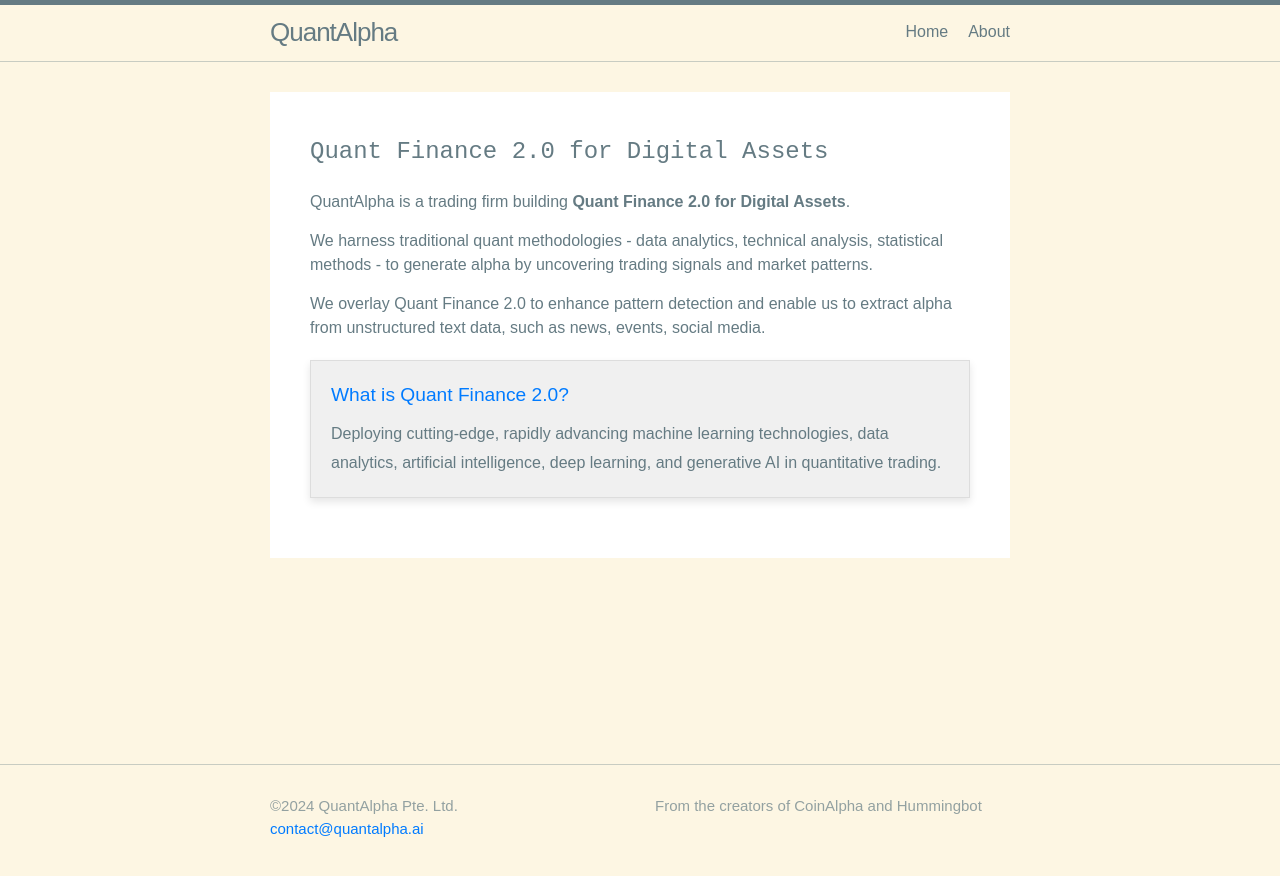
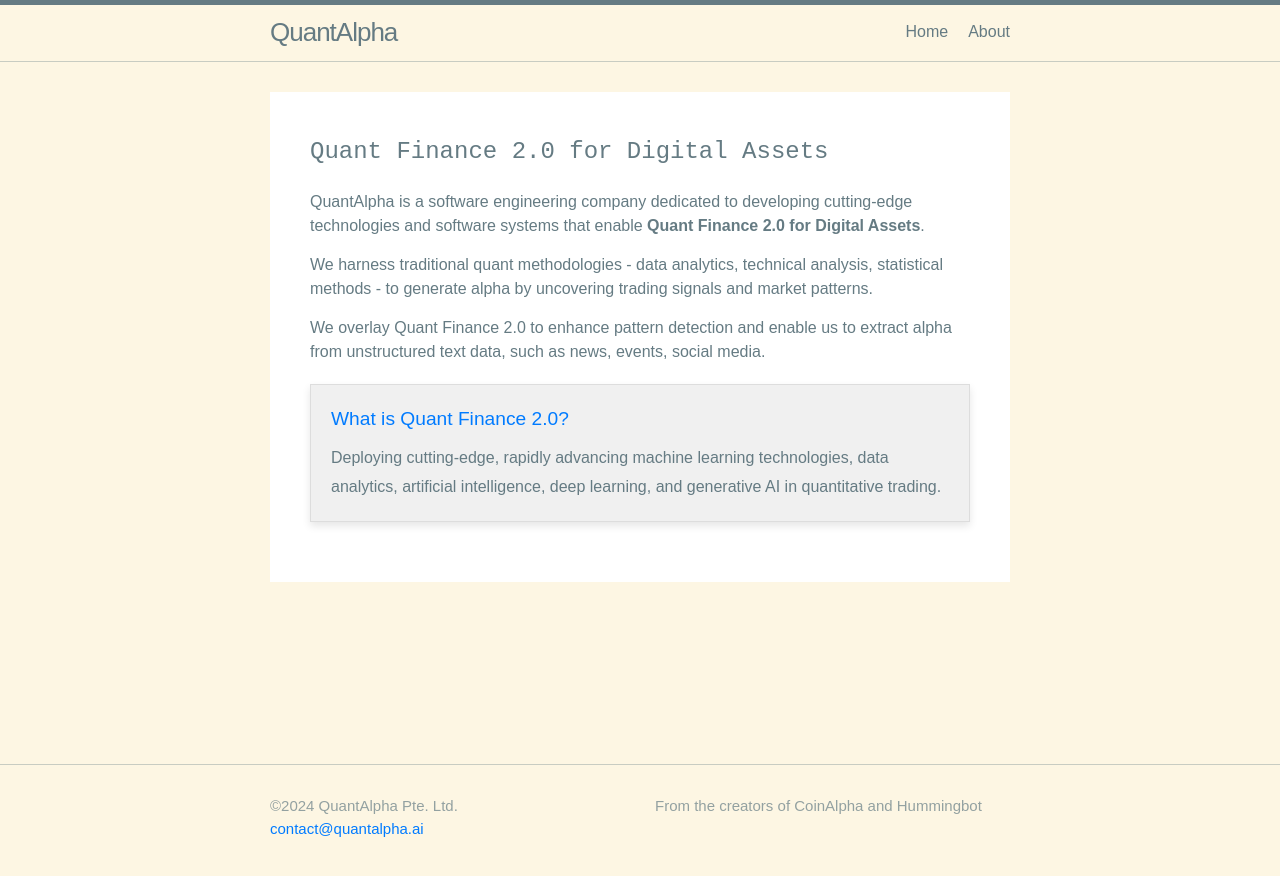
Before and after one commit to quantalpha-ai/quantalpha-ai.github.io, a Jekyll site: the page built from index.markdown, in a window 1280 px wide. Shown: the top 876 px of the page. Built offline with Jekyll 4.4.1, drawn with Linux system fonts in a browser that asks for light colours.

Commit message:
(docs) change to more tech

```diff
--- a/index.markdown
+++ b/index.markdown
@@ -13,7 +13,7 @@
   </h1>
 
   <p>
-    QuantAlpha is a trading firm building <strong>Quant Finance 2.0 for Digital Assets</strong>.
+    QuantAlpha is a software engineering company dedicated to developing cutting-edge technologies and software systems that enable <strong>Quant Finance 2.0 for Digital Assets</strong>.
   </p>
 
   <p>
```
Also changed, not shown: README.md (added).
